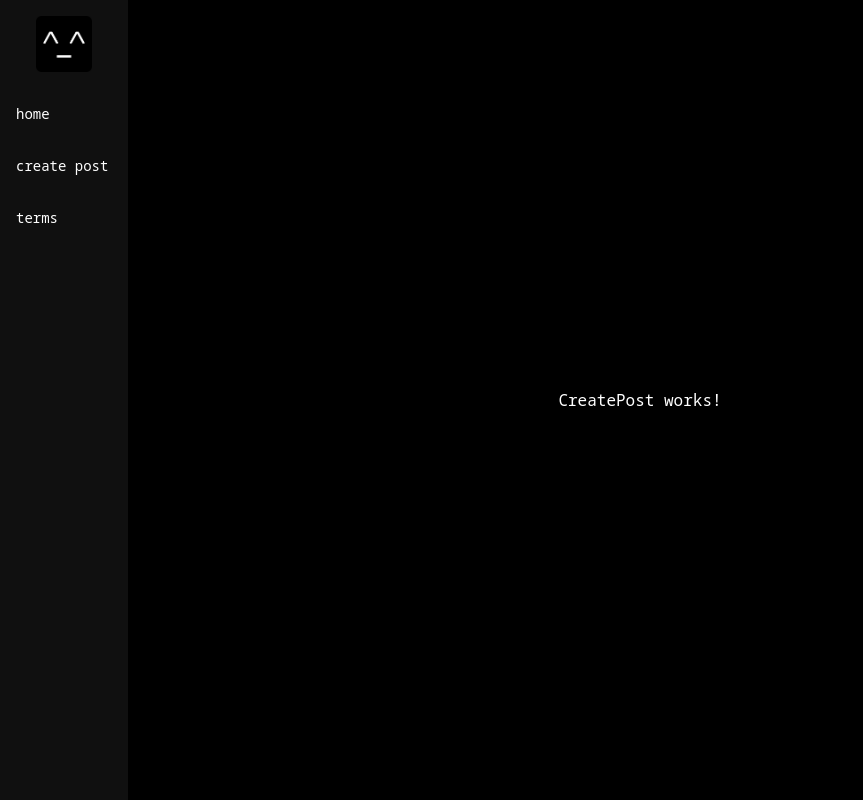
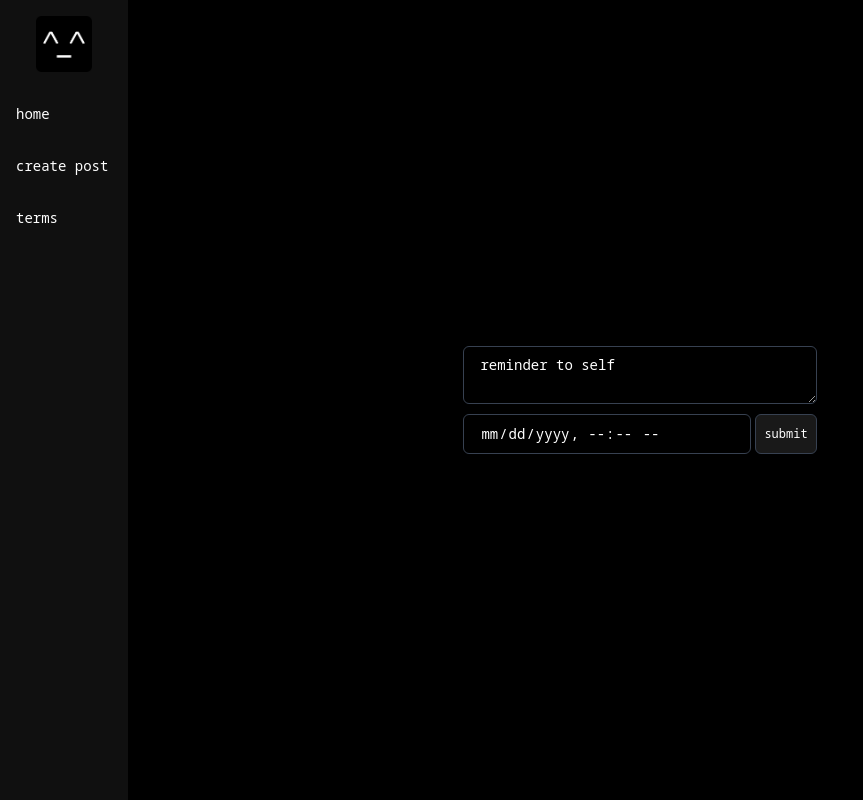
Before and after one commit to pranavkoirala/spindle, a React (Vite) app in the folder client/: page /create-post in a window 1280 px wide. Shown: the whole page, without its empty margins (0-863 px from the left). Built offline with nearby package versions, Linux system fonts and the light colour scheme.

Commit message:
Create front end for creating posts

```diff
--- a/client/src/pages/CreatePost/CreatePost.jsx
+++ b/client/src/pages/CreatePost/CreatePost.jsx
@@ -1,11 +1,46 @@
-"use client";
-import React from "react";
-import PropTypes from "prop-types";
+import React, { useState } from "react";
 
-const CreatePost = ({}) => {
-  return <div>CreatePost works!</div>;
+const CreatePost = () => {
+  const [textareaHeight, setTextareaHeight] = useState("auto");
+
+  const handleInput = (event) => {
+    if (event.target.value === "") {
+      setTextareaHeight("auto");
+    } else {
+      setTextareaHeight("auto");
+      const newHeight = `${event.target.scrollHeight}px`;
+      setTextareaHeight(newHeight);
+    }
+  };
+
+  return (
+    <div className="create-post">
+      <div className="input-container">
+        <textarea
+          id="reminder-area"
+          spellCheck="false"
+          autoComplete="off"
+          autoCapitalize="off"
+          placeholder="reminder to self"
+          aria-label="link input area"
+          data-form-type="other"
+          className="min-w-72 w-full px-4 py-2 text-sm text-[#fff] placeholder-[#fff] bg-black border border-gray-700 rounded-md shadow-sm focus:outline-none focus:ring-1 focus:ring-[#fff] focus:border-white-500"
+          style={{ height: textareaHeight, overflow: "hidden" }}
+          onInput={handleInput}
+        />
+      </div>
+      <div className="action-container flex justify-end">
+        <input
+          id="datetime-area"
+          type="datetime-local"
+          className="min-w-72 w-full px-4 py-2 mt-1 mr-1 text-sm text-[#fff] placeholder-[#fff] bg-black border border-gray-700 rounded-md shadow-sm focus:outline-none focus:ring-1 focus:ring-[#fff] focus:border-white-500"
+        />
+        <button className="search-btn bg-[#191919] border border-gray-700 rounded-md p-2 text-xs mt-1 hover:bg-[#1f1f1f] hover:border-gray-700">
+          submit
+        </button>
+      </div>
+    </div>
+  );
 };
 
-CreatePost.propTypes = {};
-
 export default CreatePost;
```
